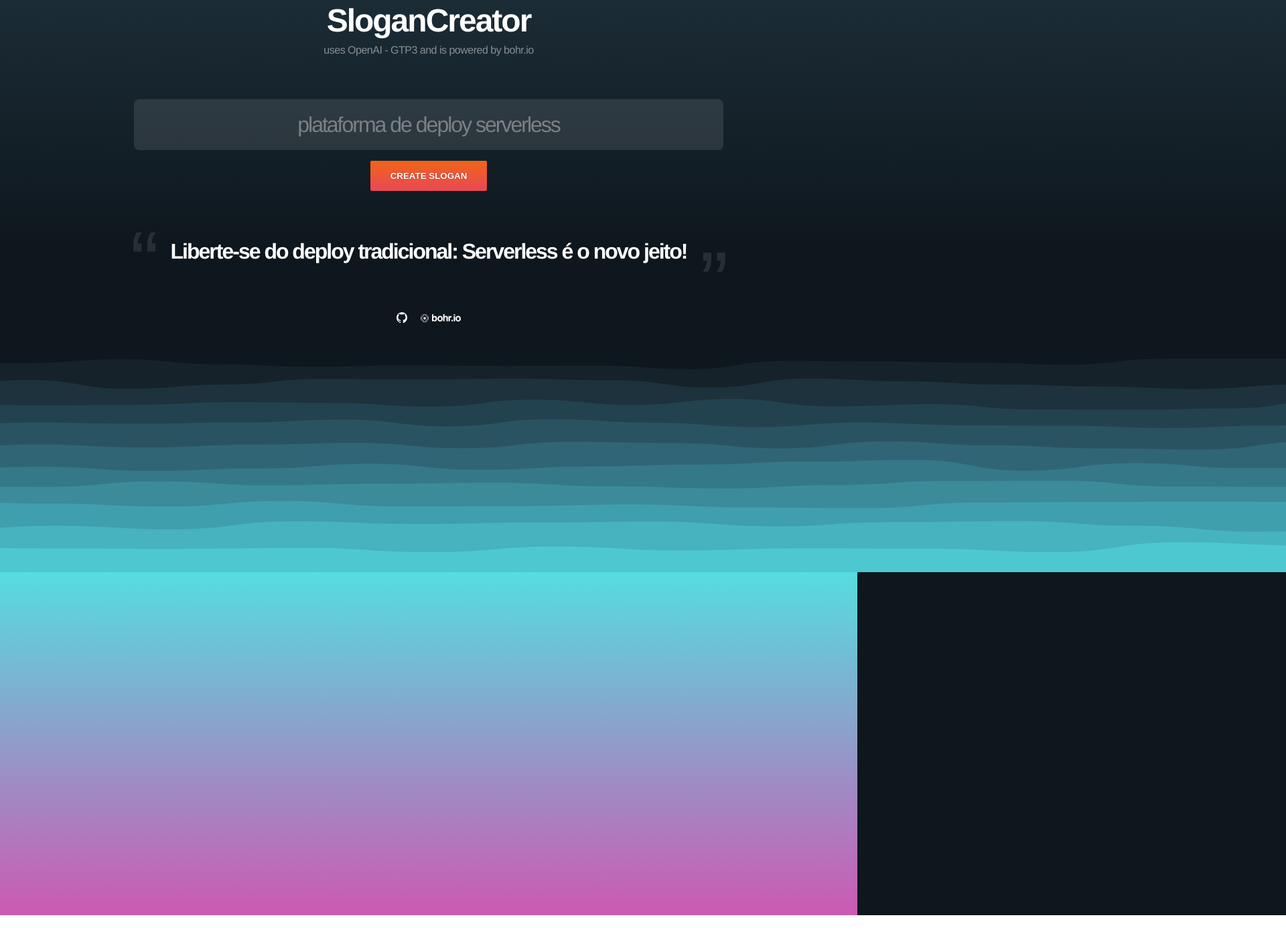
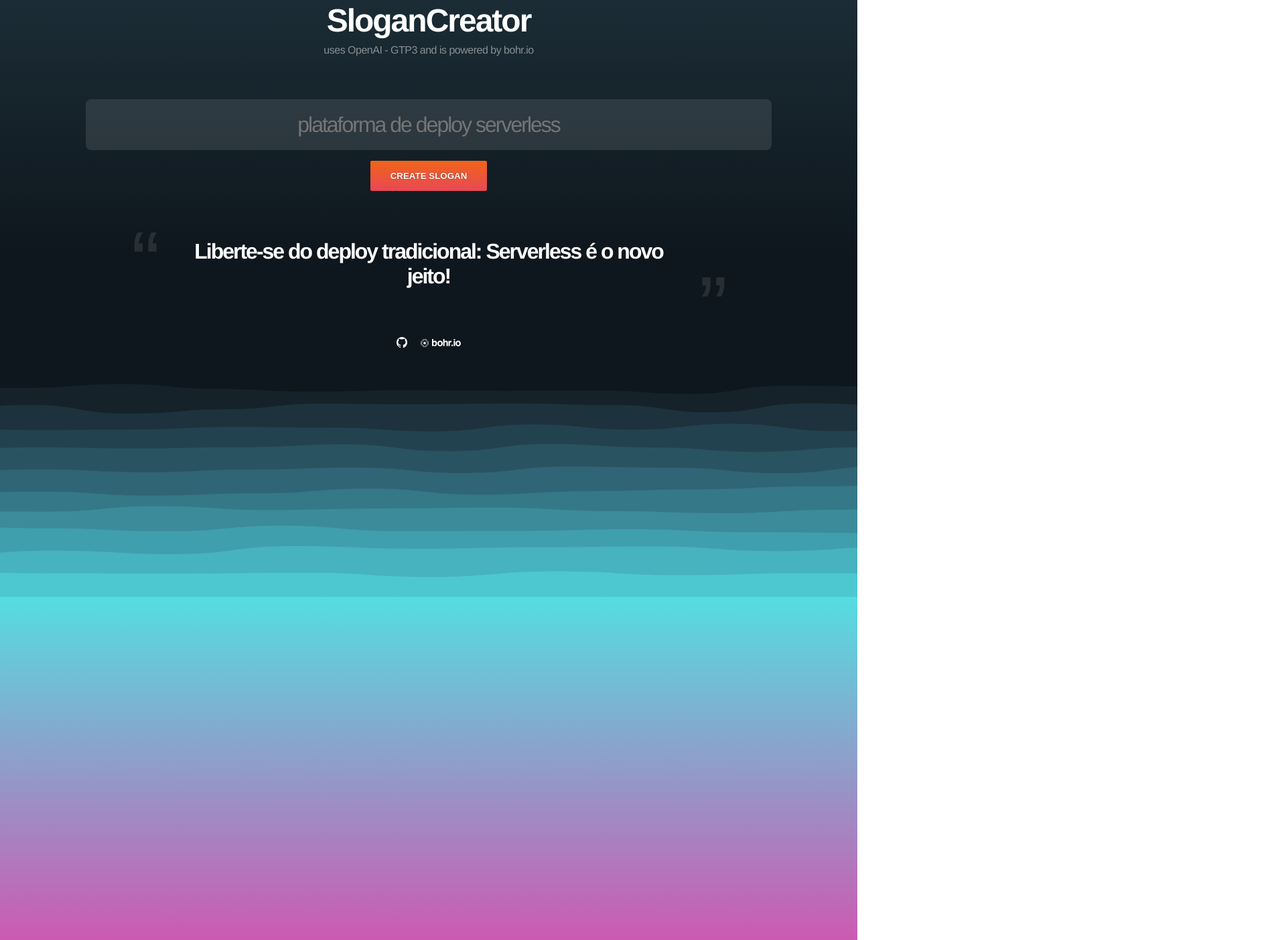
Before and after one commit to bohr-io/openai-template, a website: page index.html in a window 1280 px wide. Shown: the part 125-1528 px from the top of the page at 67% size, 1920 px wide, since content can reach past the window. Before the commit the page ends 1491 px from the top, so only its background shows below. Drawn offline with Linux system fonts and the light colour scheme.

Commit message:
placeholder prompt favicon+viewport fix scroll

```diff
--- a/index.html
+++ b/index.html
@@ -1,8 +1,11 @@
 <!doctype html>
 <html>
 <head>
-<meta charset="utf-8">
+<meta charset="UTF-8">
+<meta http-equiv="X-UA-Compatible" content="IE=edge">
+<meta name="viewport" content="width=device-width, initial-scale=1.0">
 <title>SloganCreator</title>
+<link rel="icon" href="https://bohr.io/favicon.ico">
 <style type="text/css">
 *, :before, :after {box-sizing:border-box;margin:0;padding:0;border:0;}
 body {
@@ -25,7 +28,7 @@
 }
 input[type="text"] {
   display:block;
-  width: 880px;
+  width: 80%;
   height: 76px;
   margin:64px auto 16px;
   background: rgba(255,255,255,0.1);
@@ -64,7 +67,7 @@
   letter-spacing: -2px;
   color: #FFFFFF;
   position: relative;
-  max-width: 880px;
+  width:60%;
   display: inline-block;
 }
 #result:after, #result:before{
@@ -94,6 +97,10 @@
 }
 #brands a:hover {
   opacity:0.48;
+}
+#waves_wrapper{
+  width: 100%;
+  overflow: hidden;
 }
 #waves {
   width: 100%;
@@ -130,7 +137,7 @@
   <form onsubmit="onSubmit(event)">
     <h1>SloganCreator</h1>
     <p>uses OpenAI - GTP3 and is powered by bohr.io</p>
-    <input type="text" id="prompt" value="plataforma de deploy serverless" />
+    <input type="text" id="prompt" value="" placeholder="plataforma de deploy serverless" />
     <input type="submit" value="Create Slogan" />
   </form>
   <div id="result_wrapper">
@@ -147,6 +154,7 @@
         </svg>
     </a>
   </div>
+  <div id="waves_wrapper">
   <svg xmlns="http://www.w3.org/2000/svg" xmlns:xlink="http://www.w3.org/1999/xlink" style="margin:auto;display:block;z-index:1;position:relative" width="1920" height="320" preserveAspectRatio="xMidYMid" viewBox="0 0 1920 320">
     <g transform="translate(960,160) scale(1,1) translate(-960,-160)"><path d="M-100 5.2C-28.21 9.16 -27.87 7.86 41.33 7.86S112.04 2.36 182.67 2.36S254.01 9.59 324 9.59S396.28 13.61 465.33 13.61S537.56 11.28 606.67 11.28S677.59 12.14 748 12.14S819.56 11.75 889.33 11.75S961.55 16.88 1030.67 16.88S1101.9 4.68 1172 4.68S1243.54 5.72 1313.33 5.72S1385.08 7.27 1454.67 7.27S1526.25 10.15 1596 10.15S1667.09 1.67 1737.33 1.67S1808.97 1.26 1878.67 1.26S1950.09 4.13 2020 4.13S2091.63 3.23 2161.33 3.23L2020 320 L-100 320 Z" fill="#15222a" stroke-width="0">
       <animate attributeName="d" dur="34.48275862068965s" repeatCount="indefinite" values="M-100 5.2C-28.21 9.16 -27.87 7.86 41.33 7.86S112.04 2.36 182.67 2.36S254.01 9.59 324 9.59S396.28 13.61 465.33 13.61S537.56 11.28 606.67 11.28S677.59 12.14 748 12.14S819.56 11.75 889.33 11.75S961.55 16.88 1030.67 16.88S1101.9 4.68 1172 4.68S1243.54 5.72 1313.33 5.72S1385.08 7.27 1454.67 7.27S1526.25 10.15 1596 10.15S1667.09 1.67 1737.33 1.67S1808.97 1.26 1878.67 1.26S1950.09 4.13 2020 4.13S2091.63 3.23 2161.33 3.23L2020 320 L-100 320 Z;M-100 7.24C-28.54 4.3 -28.46 15.97 41.33 15.97S113.16 14.78 182.67 14.78S254.4 12.87 324 12.87S395.44 5.99 465.33 5.99S537.6 3.52 606.67 3.52S678.68 2.25 748 2.25S819.33 2.39 889.33 2.39S960.66 4.87 1030.67 4.87S1101.58 10.33 1172 10.33S1243.97 16.4 1313.33 16.4S1384.37 12.32 1454.67 12.32S1525.64 14.59 1596 14.59S1667.98 7.15 1737.33 7.15S1808.13 4.57 1878.67 4.57S1950.35 5.16 2020 5.16S2090.84 16.57 2161.33 16.57L2020 320 L-100 320 Z;M-100 5.2C-28.21 9.16 -27.87 7.86 41.33 7.86S112.04 2.36 182.67 2.36S254.01 9.59 324 9.59S396.28 13.61 465.33 13.61S537.56 11.28 606.67 11.28S677.59 12.14 748 12.14S819.56 11.75 889.33 11.75S961.55 16.88 1030.67 16.88S1101.9 4.68 1172 4.68S1243.54 5.72 1313.33 5.72S1385.08 7.27 1454.67 7.27S1526.25 10.15 1596 10.15S1667.09 1.67 1737.33 1.67S1808.97 1.26 1878.67 1.26S1950.09 4.13 2020 4.13S2091.63 3.23 2161.33 3.23L2020 320 L-100 320 Z"></animate>
@@ -180,6 +188,7 @@
       <animateTransform attributeName="transform" type="translate" dur="3.4482758620689653s" begin="-3.1034482758620685s" repeatCount="indefinite" values="0;10;0" calcMode="spline" keySplines="0.3 0 0.7 1;0.3 0 0.7 1"></animateTransform>
     </path></g>
     </svg>
-    <div id="waves_end"></div>
+  </div>
+  <div id="waves_end"></div>
 </body>
 </html>
```
